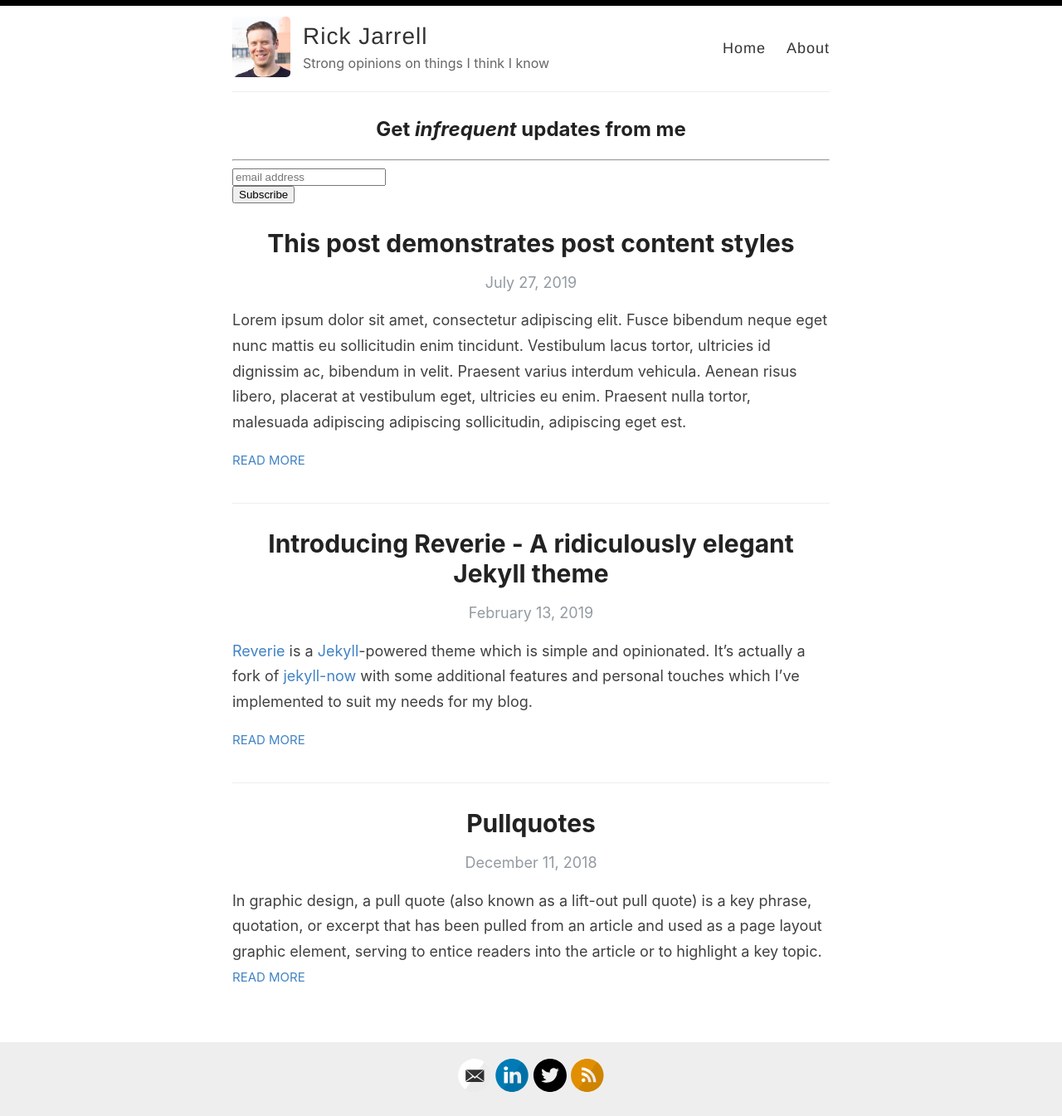
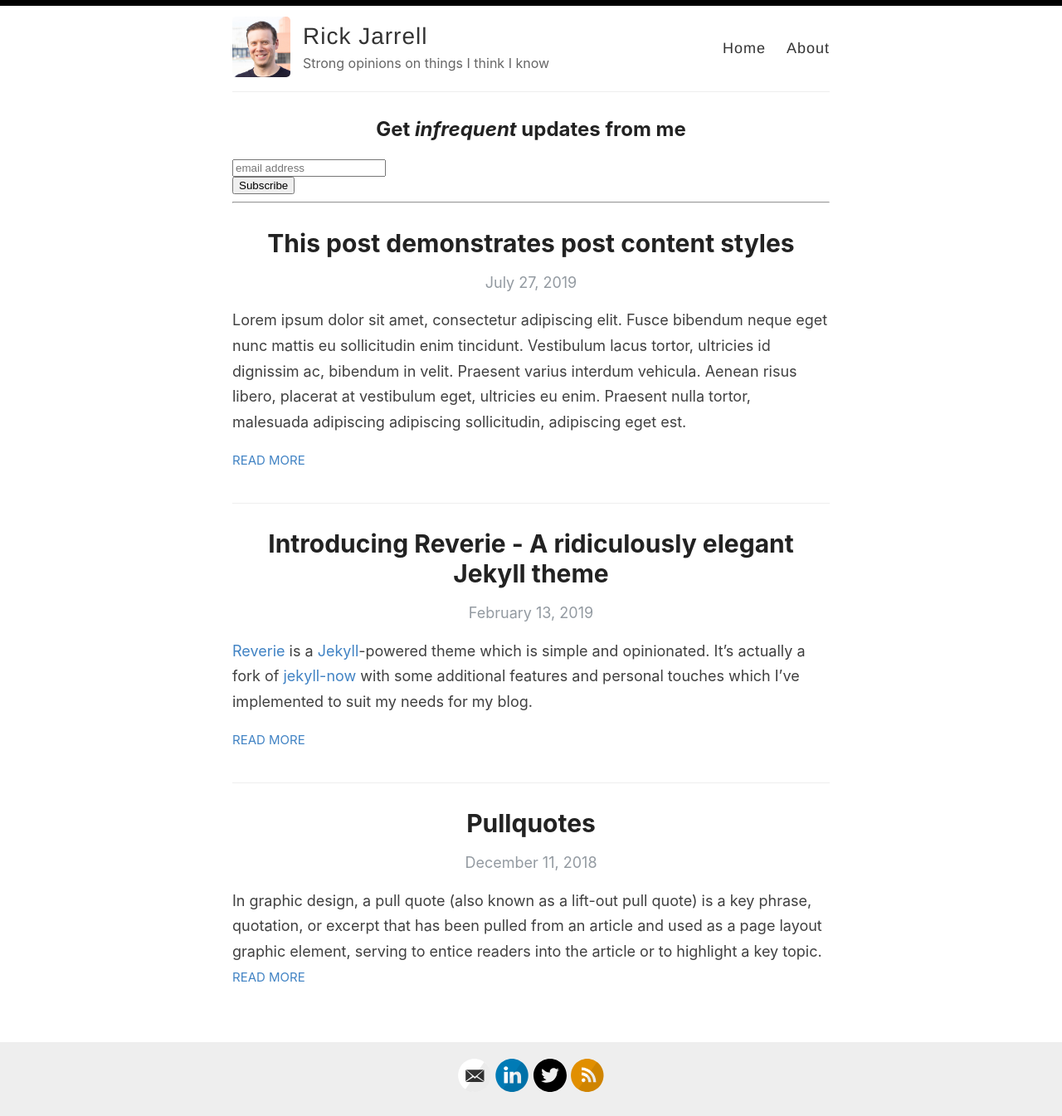
Before and after one commit to rickjarrell/backupblog, a Jekyll site: the page built from index.html, in a window 1280 px wide. Shown: the whole page at 83% size. Built offline with Jekyll 4.4.1, drawn with Linux system fonts in a browser that asks for light colours; the list of posts is cut into pages by our own code; comment, search, counter and statistics services are not loaded.

Commit message:
Update index.html

```diff
--- a/index.html
+++ b/index.html
@@ -2,7 +2,7 @@
 layout: default
 ---
 <h2 align = center>Get <i>infrequent</i> updates from me</h2>
-<hr>
+
 <!-- Begin Mailchimp Signup Form -->
 <link href="//cdn-images.mailchimp.com/embedcode/horizontal-slim-10_7.css" rel="stylesheet" type="text/css">
 <style type="text/css">
@@ -22,6 +22,7 @@ layout: default
 </form>
 </div>
 <!--End mc_embed_signup-->
+<hr>
 <div class="posts">
   {% for post in paginator.posts %}
     <article class="post">
```
